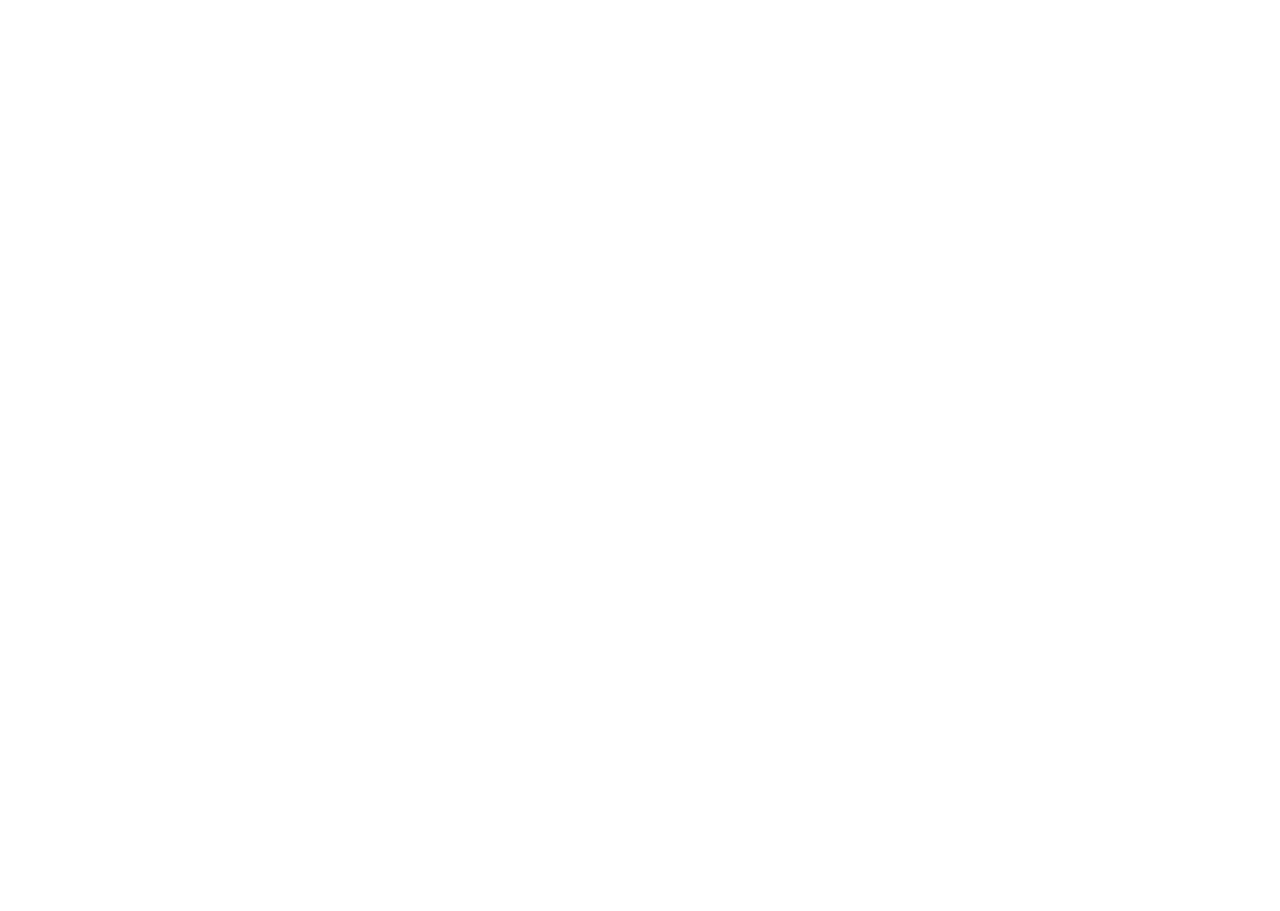
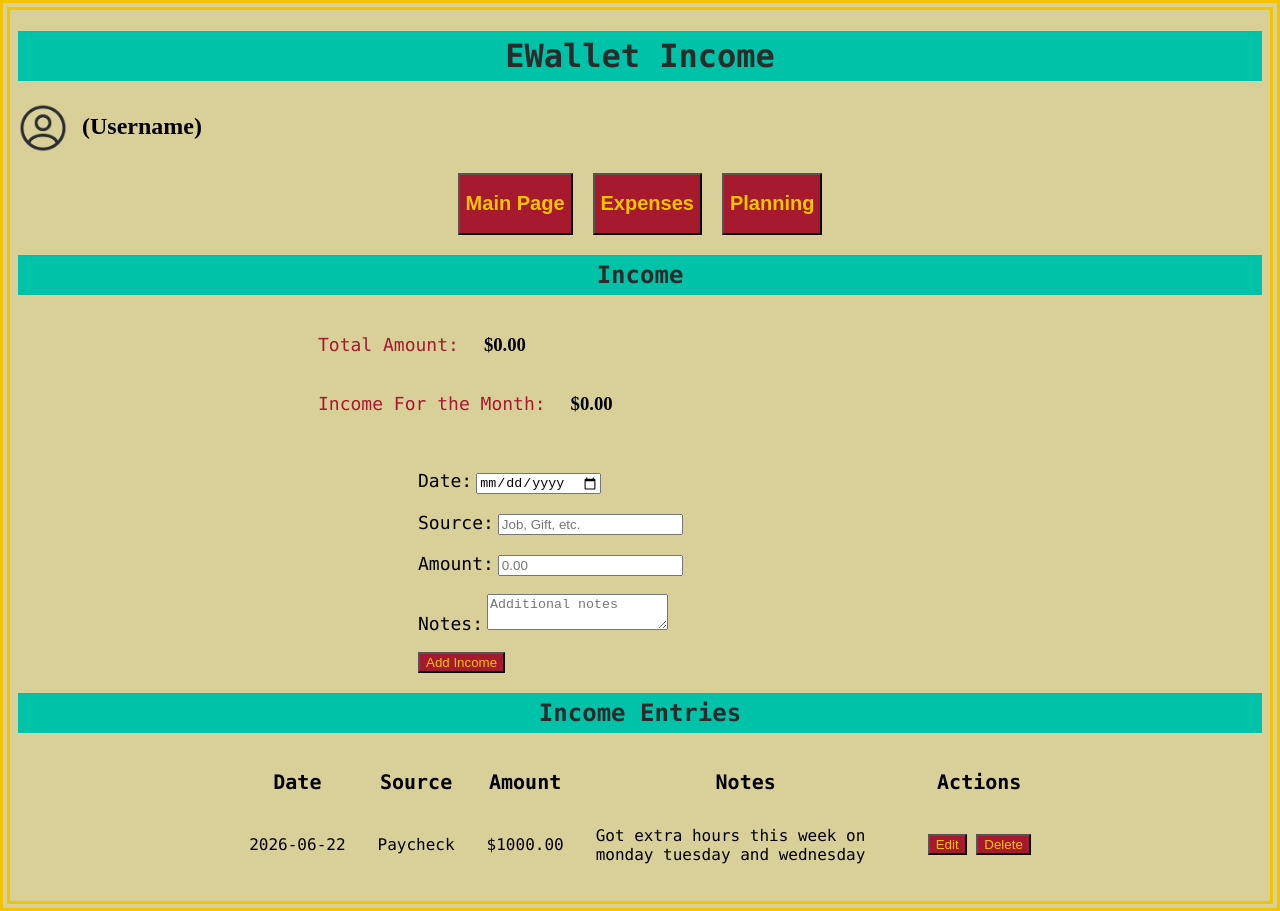
Before and after one commit to ARBerna/EWallet, a plain HTML site: page HTML_Files/income.html in a window 1280 px wide. Before the commit the page ends 800 px from the top, so only its background shows below. Drawn offline with Linux system fonts and the light colour scheme.

Commit message:
linked all pages together and finished income.html

```diff
--- a/CSS_Files/styles.css
+++ b/CSS_Files/styles.css
@@ -66,3 +66,42 @@ ul {
     display: block;
     margin: 0 auto;
 }
+
+/* Div Styles */
+.incomeSum {
+    padding-left: 300px;
+    display: flex;
+    align-items: center;
+    gap: 25px;
+}
+
+/* Form Styles */
+form {
+    padding-left: 400px;
+}
+
+label {
+    font-family: Lucida Console, serif;
+    font-size: 18px;
+}
+
+/* Table Styles */
+table {
+    margin: 20px auto;
+}
+
+td {
+    padding: 15px;
+    font-family: Lucida Console, serif;
+    font-size: 16px;
+
+    max-width: 300px;
+    word-wrap: break-word;
+    overflow-wrap: anywhere;
+}
+
+th {
+    padding: 15px;
+    font-family: Lucida Console, serif;
+    font-size: 20px;
+}
--- a/HTML_Files/expenses.html
+++ b/HTML_Files/expenses.html
@@ -0,0 +1,24 @@
+<!DOCTYPE html>
+<html>
+<head>
+    <meta charset="UTF-8">
+    <link rel = "stylesheet" href = "../CSS_Files/styles.css">
+    <title>EWallet Expenses</title>
+</head>
+<body>
+    <div id = "intro">
+        <h1 class = "title">EWallet Expenses</h1>
+
+        <h2>
+            <img src = "../Pictures/usernameIcon.png" alt = "Username Icon" id = "usernameIcon">
+            (Username)
+        </h2>
+
+        <div id = "optionButtons">
+            <button id = "incomeButton" onclick = "window.location.href = 'income.html'"><h2>Income</h2></button>
+            <button id = "mainPageButton" onclick = "window.location.href = '../index.html'"><h2>Main Page</h2></button>
+            <button id = "planningButton" onclick = "window.location.href = 'planning.html'"><h2>Planning</h2></button>
+        </div>
+    </div>
+</body>
+</html>
--- a/HTML_Files/income.html
+++ b/HTML_Files/income.html
@@ -0,0 +1,85 @@
+<!DOCTYPE html>
+<html>
+<head>
+    <meta charset="UTF-8">
+    <link rel = "stylesheet" href = "../CSS_Files/styles.css">
+    <title>EWallet Income</title>
+</head>
+<body>
+    <div id = "intro">
+        <h1 class = "title">EWallet Income</h1>
+
+        <h2>
+            <img src = "../Pictures/usernameIcon.png" alt = "Username Icon" id = "usernameIcon">
+            (Username)
+        </h2>
+
+        <div id = "optionButtons">
+            <button id = "mainPageButton" onclick = "window.location.href = '../index.html'"><h2>Main Page</h2></button>
+            <button id = "expenseButton" onclick = "window.location.href = 'expenses.html'"><h2>Expenses</h2></button>
+            <button id = "planningButton" onclick = "window.location.href = 'planning.html'"><h2>Planning</h2></button>
+        </div>
+    </div>
+
+    <section>
+        <h1 class = "title">Income</h1>
+
+        <div class = "incomeSum">
+            <p class = "listName">Total Amount:</p>
+            <h3 id = "totalAmount">$0.00</h3>
+        </div>
+
+        <div class = "incomeSum">
+            <p class = "listName">Income For the Month:</p>
+            <h3 id = "monthlyIncome">$0.00</h3>
+        </div><br><br>
+
+        <form action = "/income" method = "post">
+            <label for = "incomeDate">Date:</label>
+            <input type = "date" id = incomeDate" name = "date" required><br><br>
+
+            <label for = "incomeSource">Source:</label>
+            <input type = "text" id = "incomeSource" name = "source" placeholder = "Job, Gift, etc." required><br><br>
+
+            <label for = "incomeAmount">Amount:</label>
+            <input type = "number" id = "incomeAmount" name = "amount" placeholder = "0.00" step = "0.01" required><br><br>
+
+
+            <label for = "incomeNotes">Notes:</label>
+            <textarea id = "incomeNotes" name = "notes" placeholder = "Additional notes"></textarea><br><br>
+
+            <button type = "submit">Add Income</button>
+        </form>
+    </section>
+
+    <section>
+        <h1 class = "title">Income Entries</h1>
+
+        <table>
+            <thead>
+                <tr>
+                    <th>Date</th>
+                    <th>Source</th>
+                    <th>Amount</th>
+                    <th>Notes</th>
+                    <th>Actions</th>
+                </tr>
+            </thead>
+
+            <tbody id = "incomeEntries">
+                <tr>
+                    <td>2026-06-22</td>
+                    <td>Paycheck</td>
+                    <td>$1000.00</td>
+                    <td>Got extra hours this week on monday tuesday and wednesday</td>
+                    <td>
+                        <button>Edit</button>
+                        <button>Delete</button>
+                    </td>
+                </tr>
+            </tbody>
+        </table>
+    </section>
+
+</body>
+</html>
```
Also changed, not shown: HTML_Files/planning.html (+24 -0 lines), index.html (+3 -3 lines).
